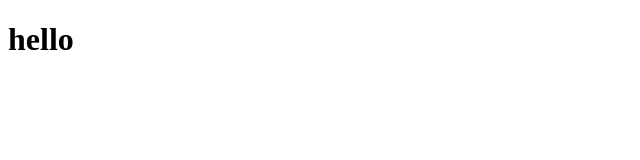
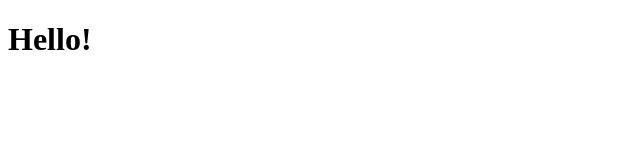
Before and after one commit to asakon/test_json_to_html, a website: page index.html in a window 1280 px wide. Shown: the full height of the page, 0-640 px from the left. Drawn offline with Linux system fonts and the light colour scheme.

Commit message:
watch OK

```diff
--- a/index.html
+++ b/index.html
@@ -7,6 +7,6 @@
   <title>Document</title>
 </head>
 <body>
- <h1>hello</h1>
+ <h1>Hello!</h1>
 </body>
 </html>
```
